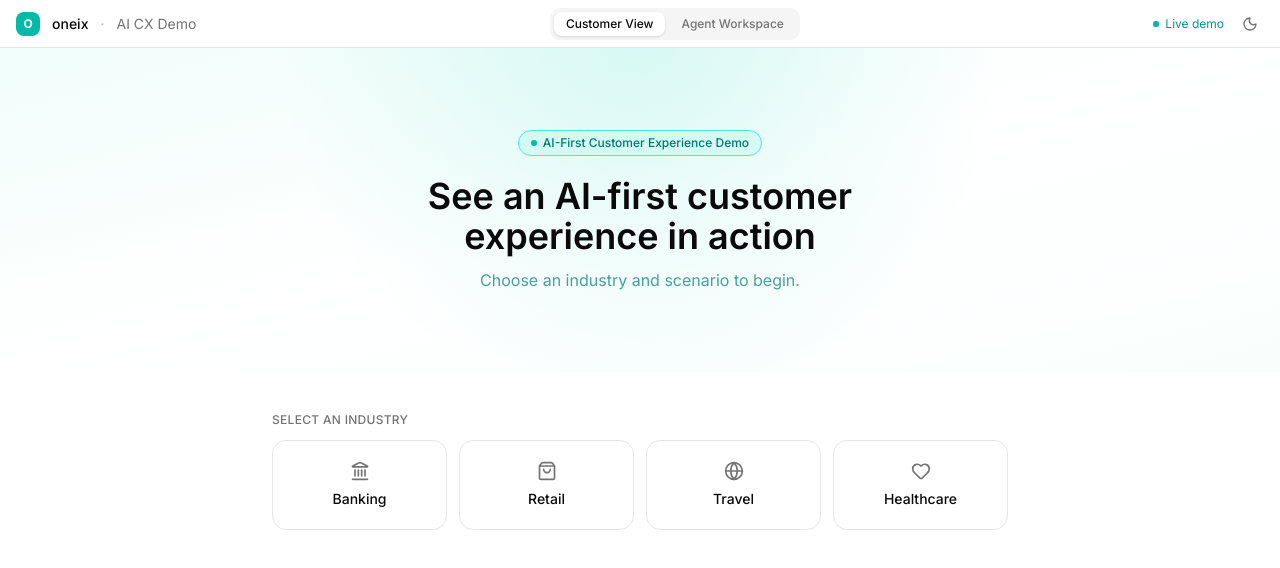
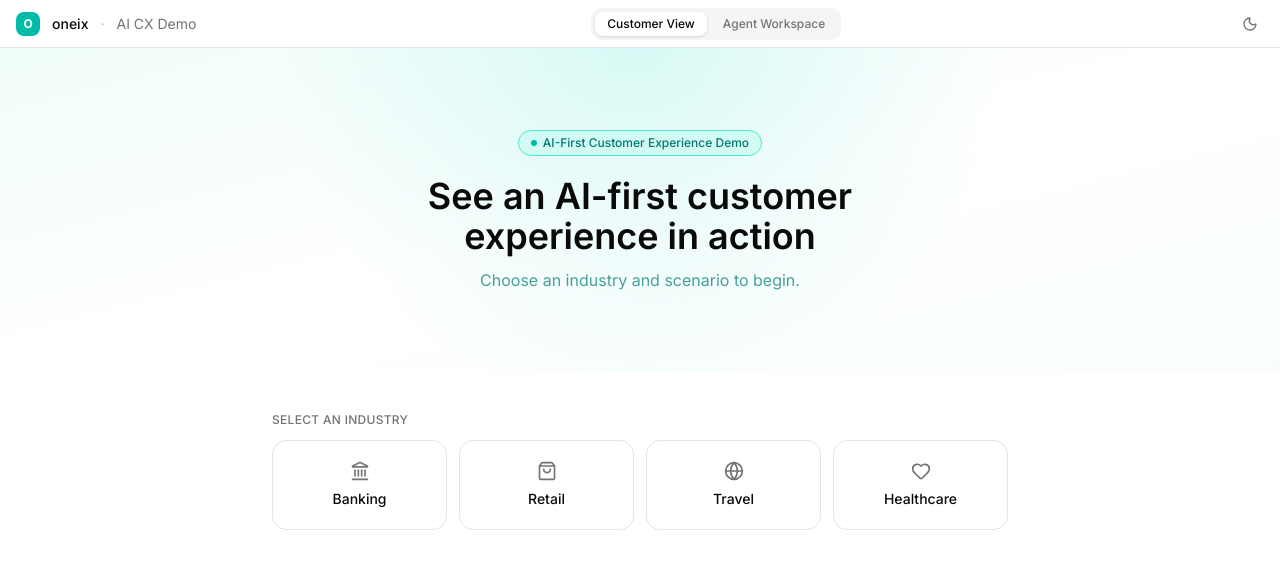
Before and after one commit to regeecasana/oneix-demo, a Next.js app: page / in a window 1280 px wide. Shown: the top 568 px of the page. Built offline with nearby package versions, Linux system fonts and the light colour scheme.

Commit message:
Remove the "Live demo" pulse indicator from the header

```diff
--- a/components/oneix/top-nav.tsx
+++ b/components/oneix/top-nav.tsx
@@ -28,7 +28,7 @@ export function TopNav({
             "rounded-md px-2 py-1 text-[11px] font-medium transition-colors sm:px-3 sm:text-xs",
             view === "customer"
               ? "bg-card text-foreground shadow-sm"
-              : "text-muted-foreground hover:text-foreground",
+              : "text-muted-foreground hover:text-foreground"
           )}
         >
           Customer View
@@ -39,7 +39,7 @@ export function TopNav({
             "rounded-md px-2 py-1 text-[11px] font-medium transition-colors sm:px-3 sm:text-xs",
             view === "agent"
               ? "bg-card text-foreground shadow-sm"
-              : "text-muted-foreground hover:text-foreground",
+              : "text-muted-foreground hover:text-foreground"
           )}
         >
           Agent Workspace
@@ -47,13 +47,6 @@ export function TopNav({
       </div>
 
       <div className="flex items-center gap-3">
-        <div className="hidden items-center gap-1.5 text-xs text-teal-600 sm:flex dark:text-teal-400">
-          <span className="relative flex size-1.5">
-            <span className="absolute inline-flex size-full animate-ping rounded-full bg-teal-500 opacity-75 dark:bg-teal-400" />
-            <span className="relative inline-flex size-1.5 rounded-full bg-teal-500 dark:bg-teal-400" />
-          </span>
-          Live demo
-        </div>
         <ThemeToggle />
       </div>
     </header>
```
